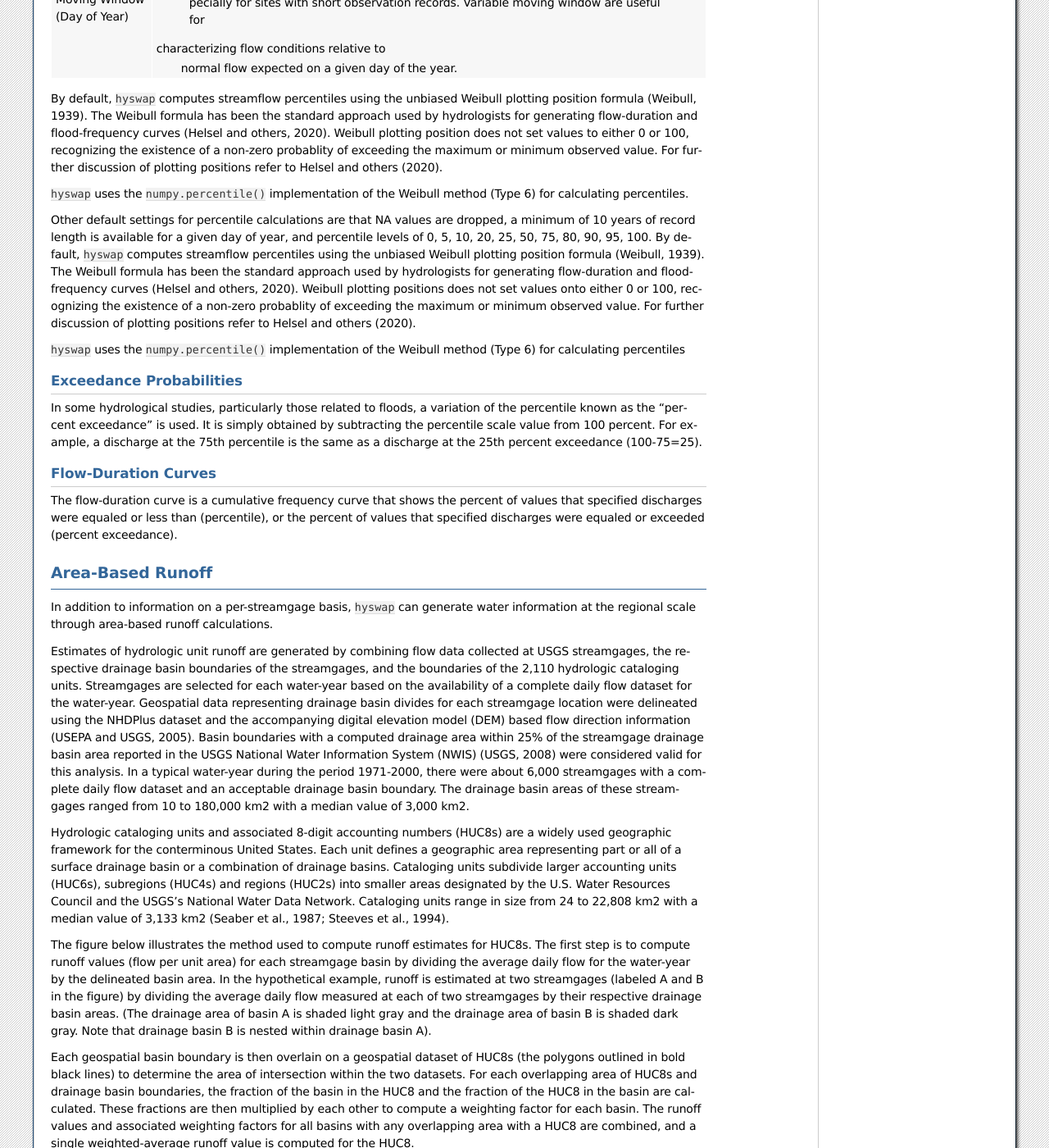
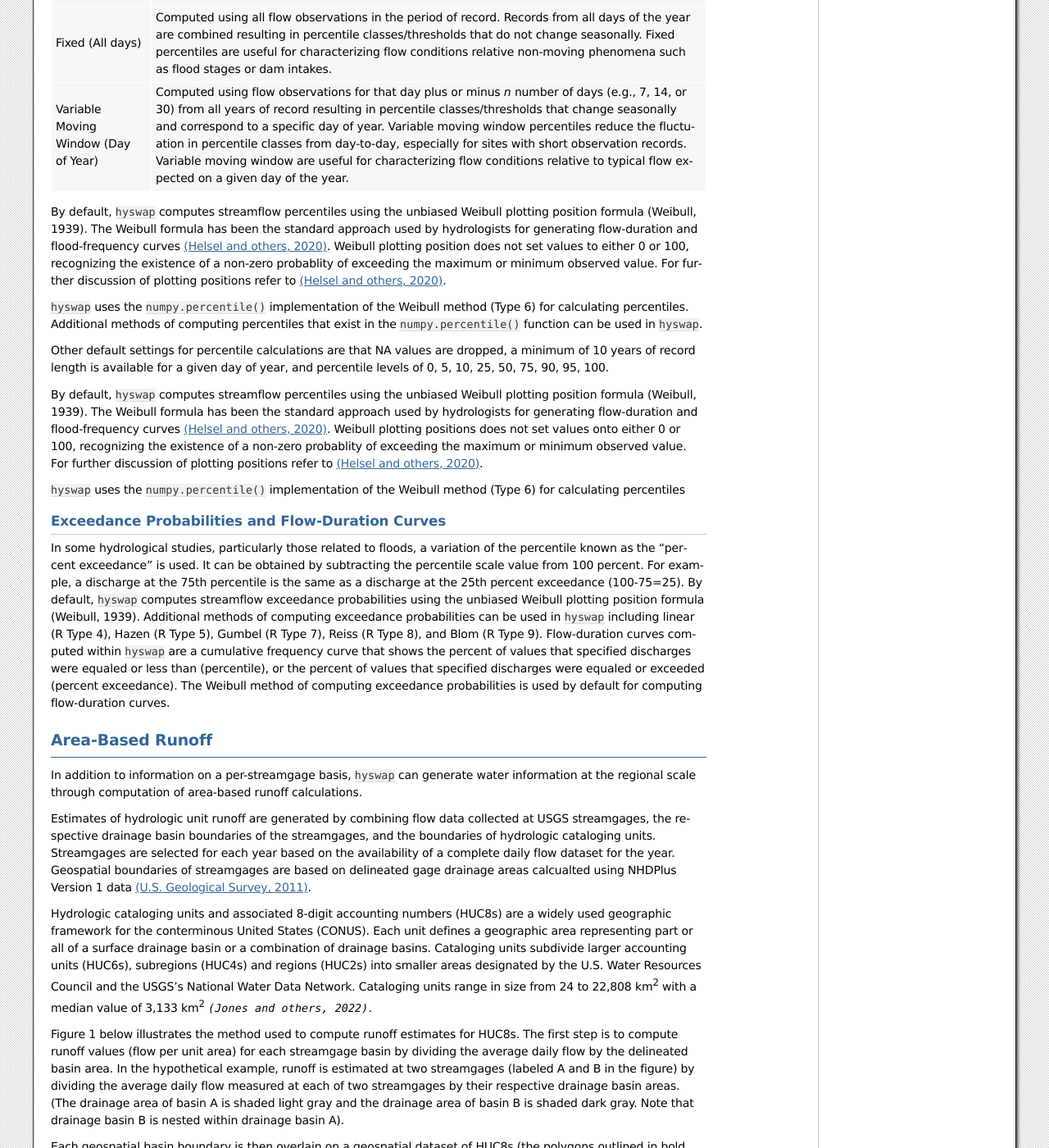
Before and after one commit to DOI-USGS/hyswap, a Sphinx documentation site: the page built from docs/source/meta/calculations.rst, in a window 1280 px wide and 1400 px high, scrolled down 681 px. Shown: the whole window at 82% size. Built offline with Sphinx 7.4.7, drawn with Linux system fonts in a browser that asks for light colours; some of the changed text lies outside the part shown.

Commit message:
revised text and link references

```diff
--- a/docs/source/meta/calculations.rst
+++ b/docs/source/meta/calculations.rst
@@ -1,12 +1,17 @@
 Calculations Quick-Reference
-========
+============================
 
 A quick-reference guide to the common types of calculations performed within the ``hyswap`` package is provided below. See the :doc:`Glossary </meta/glossary>` section for definitions of specific terms. Also, refer to the :doc:`API Reference </reference/index>` section for more detailed documentation on specific functions within ``hyswap``.
 
-Percentiles
------------------
+Assumptions and Caveats
+-----------------------
+The ``hyswap`` package functions assume that provided streamflow data has been quality conrolled. No checks on incorrect, missing, or negative values are performed. Users should perform any necessary QA/QC checks on the data prior to using ``hyswap`` functions. Similarly, ``hyswap`` functions on the entire length of streamflow data provided to a given function or plot and therefore may represent a mix of regulated and unregulated flow, or span periods of major watershed changes that potentially violate statistical methods.
 
-Percentiles are a core calculation of ``hyswap`` used to determing streamflow conditions (e.g., normal, high-flow, low-flow, drought, flood). Percentiles can be computed for streamflow (discharge), runoff, or *n*-day avearge streamflow. Multiple types of percentiles are commonly used in hydrologic analysis and vary primarily in what subset of observations are used in calculating percentiles. Percentiles are closely related to exceedance probabilities flow duration curves (see below). The ``hyswap`` package provides support for the following types of streamflow percentiles:
+
+Streamflow Percentiles
+----------------------
+
+Streamflow percentiles are a core calculation of ``hyswap`` that are used to determine streamflow conditions (e.g., normal, high-flow, low-flow, drought, flood). Percentiles can be computed for streamflow (discharge), runoff, or *n*-day avearge streamflow. Multiple types of percentiles are used in hydrologic analysis and vary in what subset of observations are used in calculating a given set of percentiles. Percentiles are closely related to exceedance probabilities used to construct flow duration curves (see below). The ``hyswap`` package provides support for the following types of streamflow percentiles:
 
 +---------------------------+-------------------------------------------+
 | Percentile Type           | Description                               |
@@ -17,8 +22,8 @@
 |                           | change seasonally and correspond to a     |
 |                           | specific day of year. Variable percentiles|
 |                           | are useful for characterizing flow        |
-|                           | conditions relative to the normal flow    |
-|                           | on given day of the year. The variable    |
+|                           | conditions relative to the typrical flow  |
+|                           | on a given day of the year. The variable  |
 |                           | (day of year) percentile is the standard  |
 |                           | percentile that is displayed on the USGS  |
 |                           | National Water Dashboard and WaterWatch.  |
@@ -43,63 +48,68 @@
 |                           | day-to-day, especially for sites with     |
 |                           | short observation records. Variable       |
 |                           | moving window are useful for              |
-|                           |characterizing flow conditions relative to |
-|                           | normal flow expected on a given day of the|
-|                           | year.                                     |
+|                           | characterizing flow conditions relative to|
+|                           | typical flow expected on a given day of   |
+|                           | the year.                                 |
 +---------------------------+-------------------------------------------+
 
-By default, ``hyswap`` computes streamflow percentiles using the unbiased Weibull plotting position formula (Weibull, 1939). The Weibull formula has been the standard approach used by hydrologists for generating flow-duration and flood-frequency curves (Helsel and others, 2020). Weibull plotting position does not set values to either 0 or 100, recognizing the existence of a non-zero probablity of exceeding the maximum or minimum observed value. For further discussion of plotting positions refer to Helsel and others (2020).
+By default, ``hyswap`` computes streamflow percentiles using the unbiased Weibull plotting position formula (Weibull, 1939). The Weibull formula has been the standard approach used by hydrologists for generating flow-duration and flood-frequency curves `(Helsel and others, 2020)`_. Weibull plotting position does not set values to either 0 or 100, recognizing the existence of a non-zero probablity of exceeding the maximum or minimum observed value. For further discussion of plotting positions refer to `(Helsel and others, 2020)`_.
 
-``hyswap`` uses the ``numpy.percentile()`` implementation of the Weibull method (Type 6) for calculating percentiles.
+``hyswap`` uses the ``numpy.percentile()`` implementation of the Weibull method (Type 6) for calculating percentiles. Additional methods of computing percentiles that exist in the ``numpy.percentile()`` function can be used in ``hyswap``.
 
-Other default settings for percentile calculations are that NA values are dropped, a minimum of 10 years of record length is available for a given day of year, and percentile levels of 0, 5, 10, 20, 25, 50, 75, 80, 90, 95, 100.
-By default, ``hyswap`` computes streamflow percentiles using the unbiased Weibull plotting position formula (Weibull, 1939). The Weibull formula has been the standard approach used by hydrologists for generating flow-duration and flood-frequency curves (Helsel and others, 2020). Weibull plotting positions does not set values onto either 0 or 100, recognizing the existence of a non-zero probablity of exceeding the maximum or minimum observed value. For further discussion of plotting positions refer to Helsel and others (2020).
+Other default settings for percentile calculations are that NA values are dropped, a minimum of 10 years of record length is available for a given day of year, and percentile levels of 0, 5, 10, 25, 50, 75, 90, 95, 100.
+
+By default, ``hyswap`` computes streamflow percentiles using the unbiased Weibull plotting position formula (Weibull, 1939). The Weibull formula has been the standard approach used by hydrologists for generating flow-duration and flood-frequency curves `(Helsel and others, 2020)`_. Weibull plotting positions does not set values onto either 0 or 100, recognizing the existence of a non-zero probablity of exceeding the maximum or minimum observed value. For further discussion of plotting positions refer to `(Helsel and others, 2020)`_.
 
 ``hyswap`` uses the ``numpy.percentile()`` implementation of the Weibull method (Type 6) for calculating percentiles
 
-Exceedance Probabilities
-^^^^^^^^^^^^^^^^^^^^^^^^
+Exceedance Probabilities and Flow-Duration Curves
+^^^^^^^^^^^^^^^^^^^^^^^^^^^^^^^^^^^^^^^^^^^^^^^^^
 
-In some hydrological studies, particularly those related to floods, a variation of the percentile known as the "percent exceedance" is used. It is simply obtained by subtracting the percentile scale value from 100 percent.  For example, a discharge at the 75th percentile is the same as a discharge at the 25th percent exceedance (100-75=25).
-
-Flow-Duration Curves
-^^^^^^^^^^^^^^^^^^^^^^^^
-
-The flow-duration curve is a cumulative frequency curve that shows the percent of values that specified discharges were equaled or less than (percentile), or the percent of values that specified discharges were equaled or exceeded (percent exceedance).
+In some hydrological studies, particularly those related to floods, a variation of the percentile known as the "percent exceedance" is used. It can be obtained by subtracting the percentile scale value from 100 percent.  For example, a discharge at the 75th percentile is the same as a discharge at the 25th percent exceedance (100-75=25). By default, ``hyswap`` computes streamflow exceedance probabilities using the unbiased Weibull plotting position formula (Weibull, 1939). Additional methods of computing exceedance probabilities can be used in ``hyswap`` including linear (R Type 4), Hazen (R Type 5), Gumbel (R Type 7), Reiss (R Type 8), and Blom (R Type 9). Flow-duration curves computed within ``hyswap`` are a cumulative frequency curve that shows the percent of values that specified discharges were equaled or less than (percentile), or the percent of values that specified discharges were equaled or exceeded (percent exceedance). The Weibull method of computing exceedance probabilities is used by default for computing flow-duration curves.
 
 
 Area-Based Runoff
 -----------------
 
-In addition to information on a per-streamgage basis, ``hyswap`` can generate water information at the regional scale through area-based runoff calculations.
+In addition to information on a per-streamgage basis, ``hyswap`` can generate water information at the regional scale through computation of area-based runoff calculations.
 
-Estimates of hydrologic unit runoff are generated by combining flow data collected at USGS streamgages, the respective drainage basin boundaries of the streamgages, and the boundaries of the 2,110 hydrologic cataloging units. Streamgages are selected for each water-year based on the availability of a complete daily flow dataset for the water-year. Geospatial data representing drainage basin divides for each streamgage location were delineated using the NHDPlus dataset and the accompanying digital elevation model (DEM) based flow direction information (USEPA and USGS, 2005). Basin boundaries with a computed drainage area within 25% of the streamgage drainage basin area reported in the USGS National Water Information System (NWIS) (USGS, 2008) were considered valid for this analysis. In a typical water-year during the period 1971-2000, there were about 6,000 streamgages with a complete daily flow dataset and an acceptable drainage basin boundary. The drainage basin areas of these streamgages ranged from 10 to 180,000 km2 with a median value of 3,000 km2.
+Estimates of hydrologic unit runoff are generated by combining flow data collected at USGS streamgages, the respective drainage basin boundaries of the streamgages, and the boundaries of hydrologic cataloging units. Streamgages are selected for each year based on the availability of a complete daily flow dataset for the year. Geospatial boundaries of streamgages are based on delineated gage drainage areas calcualted using NHDPlus Version 1 data `(U.S. Geological Survey, 2011)`_.
 
-Hydrologic cataloging units and associated 8-digit accounting numbers (HUC8s) are a widely used geographic framework for the conterminous United States. Each unit defines a geographic area representing part or all of a surface drainage basin or a combination of drainage basins. Cataloging units subdivide larger accounting units (HUC6s), subregions (HUC4s) and regions (HUC2s) into smaller areas designated by the U.S. Water Resources Council and the USGS's National Water Data Network. Cataloging units range in size from 24 to 22,808 km2 with a median value of 3,133 km2 (Seaber et al., 1987; Steeves et al., 1994).
+Hydrologic cataloging units and associated 8-digit accounting numbers (HUC8s) are a widely used geographic framework for the conterminous United States (CONUS). Each unit defines a geographic area representing part or all of a surface drainage basin or a combination of drainage basins. Cataloging units subdivide larger accounting units (HUC6s), subregions (HUC4s) and regions (HUC2s) into smaller areas designated by the U.S. Water Resources Council and the USGS's National Water Data Network. Cataloging units range in size from 24 to 22,808 km\ :sup:`2` with a median value of 3,133 km\ :sup:`2` `(Jones and others, 2022)`.
 
-The figure below illustrates the method used to compute runoff estimates for HUC8s. The first step is to compute runoff values (flow per unit area) for each streamgage basin by dividing the average daily flow for the water-year by the delineated basin area. In the hypothetical example, runoff is estimated at two streamgages (labeled A and B in the figure) by dividing the average daily flow measured at each of two streamgages by their respective drainage basin areas. (The drainage area of basin A is shaded light gray and the drainage area of basin B is shaded dark gray. Note that drainage basin B is nested within drainage basin A).
+Figure 1 below illustrates the method used to compute runoff estimates for HUC8s. The first step is to compute runoff values (flow per unit area) for each streamgage basin by dividing the average daily flow by the delineated basin area. In the hypothetical example, runoff is estimated at two streamgages (labeled A and B in the figure) by dividing the average daily flow measured at each of two streamgages by their respective drainage basin areas. (The drainage area of basin A is shaded light gray and the drainage area of basin B is shaded dark gray. Note that drainage basin B is nested within drainage basin A).
 
 Each geospatial basin boundary is then overlain on a geospatial dataset of HUC8s (the polygons outlined in bold black lines) to determine the area of intersection within the two datasets. For each overlapping area of HUC8s and drainage basin boundaries, the fraction of the basin in the HUC8 and the fraction of the HUC8 in the basin are calculated. These fractions are then multiplied by each other to compute a weighting factor for each basin. The runoff values and associated weighting factors for all basins with any overlapping area with a HUC8 are combined, and a single weighted-average runoff value is computed for the HUC8.
 
-The weighted-average runoff computations illustrated in the figure were repeated for all combinations of the roughly 6,000 basins and 2,100 hydrologic cataloging units (HUC8s). Runoff values for HUC8s which had no overlapping areas with streamgage basins were computed as the mean of the HUC8 runoff values within the same HUC4 (subregional unit).
+The weighted-average runoff computations illustrated in the figure can be repeated for all combinations of USGS streamgage basins and hydrologic cataloging units (HUC8s). Runoff values for HUC8s which had no overlapping areas with streamgage basins were computed as the mean of the HUC8 runoff values within the same HUC4 (subregional unit).
 
 .. image:: ../reference/huc8_runoff_example.gif
   :width: 600
   :alt: Map and table that provide an example of the computation of area-based runoff for a given HUC.
 
+Figure 1. Example computation for computation of runoff for a selected HUC unit. Figure from `(Brakebill and others, 2011)`_
+
+*Description of methods for area-based runoff computation is adapted from USGS WaterWatch*
+
 References
 ----------
 
-Brakebill, J.W., D.M. Wolock, and S.E. Terziotti, 2011. Digital Hydrologic Networks Supporting Applications Related to Spatially Referenced Regression Modeling. Journal of the American Water Resources Association(JAWRA) 47(5):916-932.
+Brakebill, J.W., D.M. Wolock, and S.E. Terziotti, 2011. Digital Hydrologic Networks Supporting Applications Related to Spatially Referenced Regression Modeling. Journal of the American Water Resources Association(JAWRA) 47(5):916-932. `doi.org/10.1111/j.1752-1688.2011.00578.x <https://doi.org/10.1111/j.1752-1688.2011.00578.x>`_`
 
-Helsel, D.R., Hirsch, R.M., Ryberg, K.R., Archfield, S.A., and Gilroy, E.J., 2020, Statistical methods in water resources: U.S. Geological Survey Techniques and Methods, book 4, chap. A3, 458 p., https://doi.org/10.3133/tm4a3. [Supersedes USGS Techniques of Water-Resources Investigations, book 4, chap. A3, version 1.1.]
+Helsel, D.R., Hirsch, R.M., Ryberg, K.R., Archfield, S.A., and Gilroy, E.J., 2020, Statistical methods in water resources: U.S. Geological Survey Techniques and Methods, book 4, chap. A3, 458 p., `doi.org/10.3133/tm4a3 <https://doi.org/10.3133/tm4a3>`_. [Supersedes USGS Techniques of Water-Resources Investigations, book 4, chap. A3, version 1.1.]
 
-Seaber, P.R., F.P. Kapinos, and G.L. Knapp, 1987. Hydrologic Unit Maps. U.S. Geological Survey Water Supply Paper 2294, 63 pp. http://pubs.usgs.gov/wsp/wsp2294/#pdf, accessed February 2009.
+Jones, K.A., Niknami, L.S., Buto, S.G., and Decker, D., 2022, Federal standards and procedures for the national Watershed Boundary Dataset (WBD) (5 ed.): U.S. Geological Survey Techniques and Methods 11-A3, 54 p., `doi.org/10.3133/tm11A3 <https://doi.org/10.3133/tm11A3>`_.
 
-Steeves, P. and D. Nebert, 1994. 1:250,000 Scale Hydrologic Units of the United States. U.S. Geological Survey Open-File report 94-0236. http://water.usgs.gov/GIS/metadata/usgswrd/ XML/huc250k.xml, accessed June 2008.
+U.S. Geological Survey, 2011. USGS Streamgage NHDPlus Version 1 Basins 2011. Data Series [DS-719] `water.usgs.gov/lookup/getspatial?streamgagebasins <https://water.usgs.gov/lookup/getspatial?streamgagebasins>`_`
 
-USEPA (U.S. Environmental Protection Agency) and USGS (U.S. Geological Survey), 2005. National Hydrography Dataset Plus (NHDPlus). ftp://ftp.horizon-systems.com/NHDPlus/documentation/ metadata.pdf, accessed December 2009.
+U.S. Geological Survey, 2023. USGS water data for the Nation: U.S. Geological Survey National Water Information System database, accessed at `doi.org/10.5066/F7P55KJN <http://dx.doi.org/10.5066/F7P55KJN>`_`
 
-USGS (U.S. Geological Survey), 2008. National Water Information System (NWIS): Web Interface. http://waterdata.usgs.gov/nwis, accessed May 2008.
+Weibull, W., 1939. A statistical theory of strength of materials: Ingeniors Vetenskaps Akademien Handlinga, no. 153, 9. 17
 
-Weibull, W., 1939. The phenomenon of rupture in solids: Ingeniors Vetenskaps Akademien Handlinga, no. 153, 9. 17
+
+.. _(Brakebill and others, 2011): https://doi.org/10.1111/j.1752-1688.2011.00578.x
+.. _(Helsel and others, 2020): https://doi.org/10.3133/tm4A3
+.. _(Jones and others, 2022): https://doi.org/10.3133/tm11A3
+.. _(U.S. Geological Survey, 2011): https://water.usgs.gov/lookup/getspatial?streamgagebasins
+.. _(U.S. Geological Survey, 2023): http://dx.doi.org/10.5066/F7P55KJN
```
